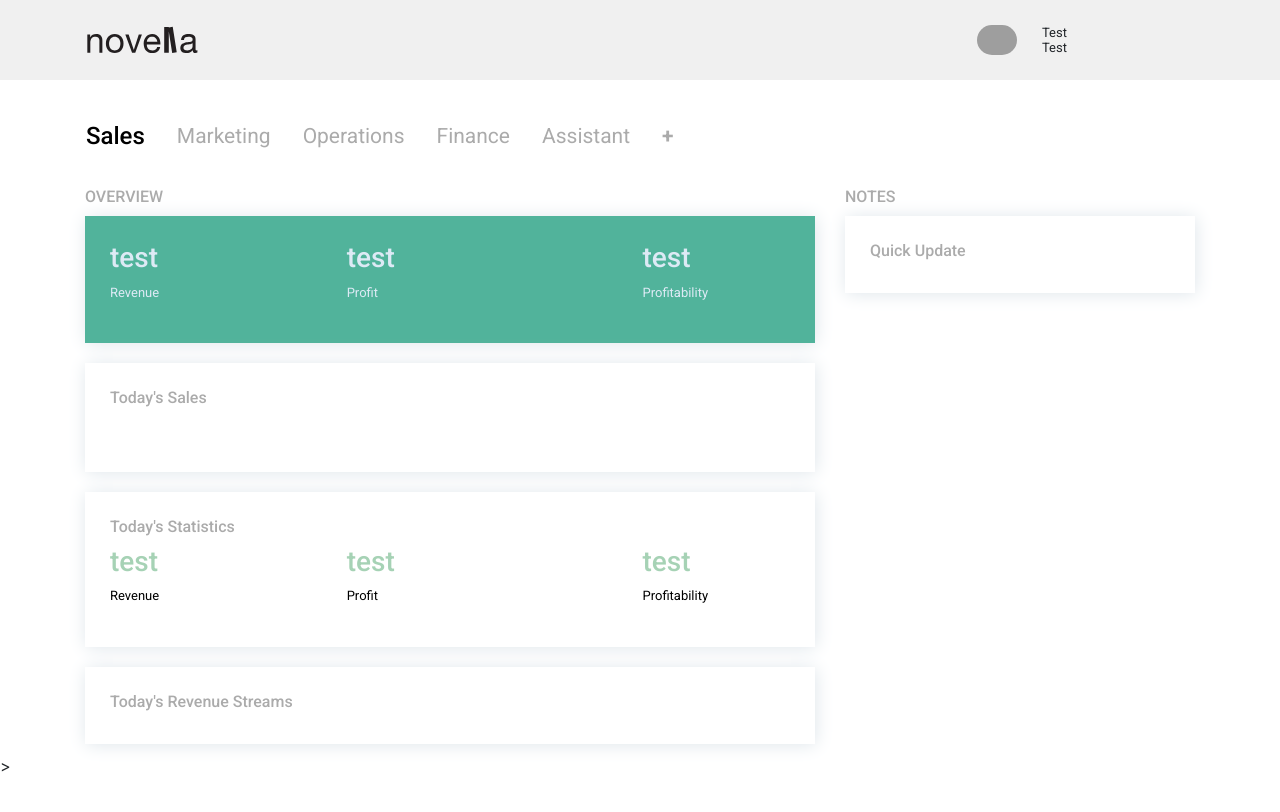
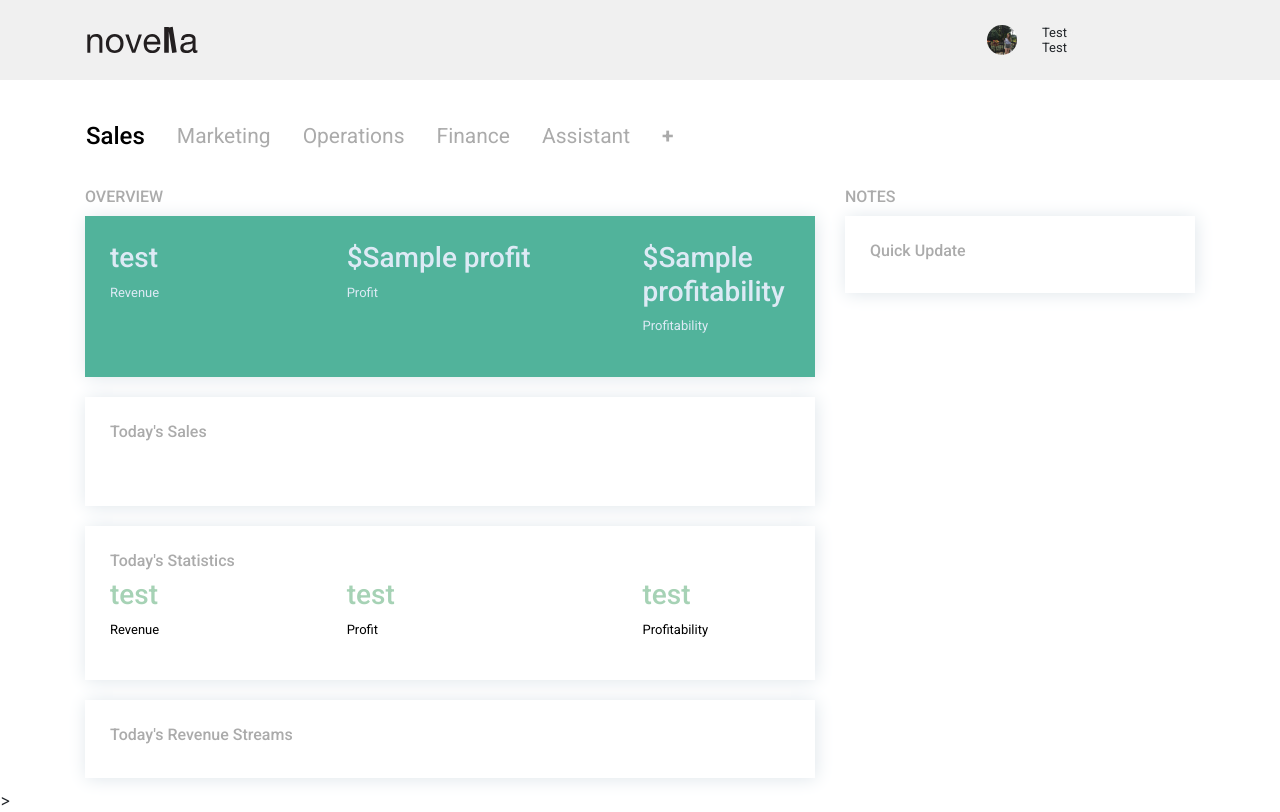
Before and after one commit to munchie-babbit/htn2019, a Flask app: template templates/index.html in a window 1280 px wide. Before the commit the page ends 772 px from the top, so only its background shows below. Run offline with Flask 2, Linux system fonts and the light colour scheme; the template is opened without the code that fills it: most values are stand-ins (such as "Sample title", 1, 10 or a date in 2020); some libraries are stand-ins or nearby versions; grey boxes are pictures that could not be loaded.

Commit message:
links fixed, vars started

```diff
--- a/app.py
+++ b/app.py
@@ -45,7 +45,7 @@ def operations():
 @app.route('/')
 def index():
     loan = Loan(get_account_id(), _get_access_token())
-    return render_template('index.html', cash=loan.get_cash(), biggest_exp=loan.get_biggest_exp())
+    return render_template('index.html', profit=loan.get_profit(), profitability=loan.get_profit_analysis())
 
 def _cache_access_token(access_token):
     with open("access_token", "w") as fh:
@@ -100,13 +100,13 @@ def get_account_id():
 
 if __name__ == '__main__':
     app.run()
-    # loan = Loan(get_account_id(), _get_access_token())
+    #loan = Loan(get_account_id(), _get_access_token())
     # print(loan.get_income_total())
     # print(loan.get_expense_total())
     # print(loan.get_average_order_value())
     # print(loan.get_profit())
     # print(loan.get_sales_on_account())
-    # print(loan.get_profit_analysis())
+    #print(loan.get_profit_analysis())
     # print(loan.get_cash())
     # print(loan.get_biggest_exp())
     # print(loan.get_client_dict())
--- a/loan.py
+++ b/loan.py
@@ -64,7 +64,7 @@ class Loan():
     def get_average_order_value(self):
         invoice_count = len(self.invoice_dict['result']['invoices'])
         invoice_total = self.get_invoice_total()
-        return invoice_total / invoice_count
+        return round(invoice_total / invoice_count, 2)
 
     def get_profit(self):
         return self.get_income_total() - self.get_expense_total()
@@ -74,7 +74,8 @@ class Loan():
         else: return -1
 
     def get_profit_analysis(self):
-        return self.get_profit() / self.get_expense_total()
+        if self.get_expense_total() == 0: return 0
+        else: return round(self.get_profit() / self.get_expense_total(), 2)
 
     def get_cash(self):
         return self.get_profit() - self.get_expense_total()
--- a/templates/index.html
+++ b/templates/index.html
@@ -18,13 +18,13 @@
 <nav class="navbar navbar-default static-top">
     <div class="container">
         <a href="index.html">
-        <img src="../htn_logo.svg" alt="Novella Logo" height=30px;/>
+        <img src="{{ url_for('static',filename='images/htn_logo.svg') }}" alt="Novella Logo" height=30px;/>
         </a>
         <div class="col-8">
             <img src="" alt=""/>
         </div>
         <div class="col-1" id="dp-align">
-          <img src="{{ url_for('static',filename='images/alexdp.png') }}" alt="Profile Image" height=30px; id="dp"/>
+            <img src="{{ url_for('static',filename='images/alexdp.jpg') }}" alt="Profile Image" height=30px; id="dp" />
         </div>
         <div class="col" id="user-align">
           <p id="username">Test</p>
@@ -56,11 +56,11 @@
                 <p>Revenue</p>
               </div>
               <div class="col-sm-5">
-                  <h3>test</h3>
+                  <h3>${{ profit }}</h3>
                   <p>Profit</p>
               </div>
               <div class="col-sm-1">
-                <h3>test</h3>
+                <h3>${{ profitability }}</h3>
                 <p>Profitability</p>
             </div>
           </div>
@@ -118,9 +118,9 @@
 
   </div>>
 
-  <script src="../script.js"></script>
-  <script src="../Chart.js"></script>
-  <script src="../sales_chart.js"></script>
+  <script type="text/javascript" src="{{ url_for('static', filename='javascript/script.js') }}"></script>
+  <script type="text/javascript" src="{{ url_for('static', filename='javascript/Chart.js') }}"></script>
+  <script type="text/javascript" src="{{ url_for('static', filename='javascript/sales_chart.js') }}"></script>
 
   </body>
 </html>
```
Also changed, not shown: templates/operations.html (+7 -7 lines), static/images/htn_logo.svg (renamed from htn_logo.svg), static/javascript/Chart.js (renamed from Chart.js), static/javascript/sales_chart.js (renamed from sales_chart.js), static/javascript/script.js (renamed from script.js).
